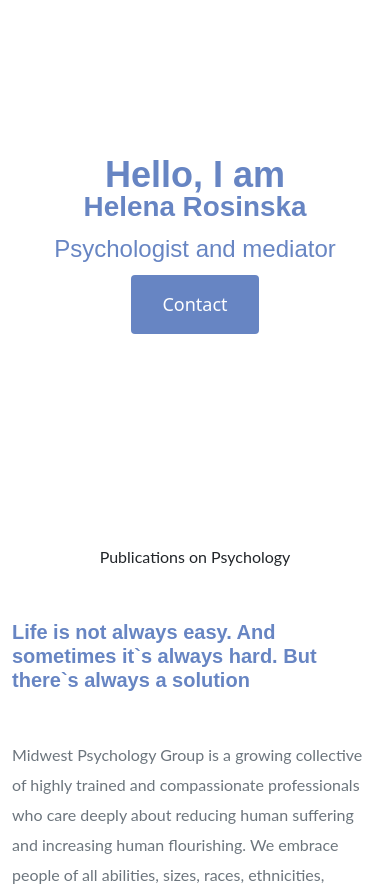
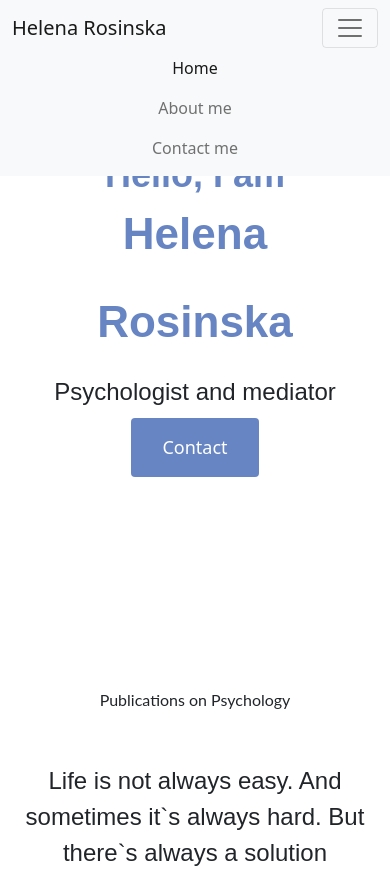
Before and after one commit to Oksihup/portfolio_psh, a plain HTML site: page index.html in a window 390 px wide. Shown: the top 884 px of the page. Drawn offline with nearby package versions, Linux system fonts and the light colour scheme; a web font is replaced by a local one.

Commit message:
Added menubar and pages About Contact

```diff
--- a/index.html
+++ b/index.html
@@ -29,6 +29,52 @@
     <title>Document</title>
   </head>
   <body>
+    <nav class="navbar navbar-expand-lg navbar-light bg-light fixed-top">
+      <div class="container">
+        <a class="navbar-brand" href="/" title="Homepage">Helena Rosinska</a>
+        <button
+          class="navbar-toggler"
+          type="button"
+          data-bs-toggle="collapse"
+          data-bs-target="#navbarNav"
+          aria-controls="navbarNav"
+          aria-expanded="false"
+          aria-label="Toggle navigation"
+        >
+          <span class="navbar-toggler-icon"></span>
+        </button>
+        <div class="navbar-collapse collapse show" id="navbarNav" style>
+          <ul class="navbar-nav">
+            <li class="nav-item">
+              <a
+                class="nav-link active"
+                aria-current="page"
+                href="/"
+                title="Homepage"
+                >Home</a
+              >
+            </li>
+            <li class="nav-item">
+              <a
+                class="nav-link"
+                href="/about.html"
+                title="About Helena Rosinska"
+                >About me</a
+              >
+            </li>
+            <li class="nav-item">
+              <a
+                class="nav-link"
+                href="/about.html#contact"
+                title="Contact Helena Rosinska"
+                >Contact me</a
+              >
+            </li>
+          </ul>
+        </div>
+      </div>
+    </nav>
+
     <div class="hero">
       <p>Hello, I am</p>
       <h1>Helena Rosinska</h1>
--- a/styles/portfolio.css
+++ b/styles/portfolio.css
@@ -10,7 +10,7 @@ p {
   font-size: 16px;
   line-height: 30px;
 }
-}
+
 body {
   text-align: center;
 }
@@ -22,29 +22,30 @@ body {
   font-family: var(--heading-font-family);
 }
 
-@media (max-width: 900px) h1 {
+@media (max-width: 900px) {
+  h1 {
     font-size: 44px;
     line-height: 2;
   }
+}
 
-.hero h2 {
+.hero {
+  text-align: center;
+  padding: 160px 20px;
+}
+
+h1 {
+  font-family: var(--heading-font-family);
+  color: var(--branding-color);
+  font-weight: bold;
+}
+
+h2 {
+  font-size: 20px;
   font-family: var(--heading-font-family);
   font-weight: normal;
   line-height: 1.5;
   font-size: 24px;
-}
-.hero {
-  text-align: center;
-  padding: 160px 20px;
-}
-.hero h1,
-h2 {
-  font-family: var(--heading-font-family);
-  color: var(--branding-color);
-  font-weight: bold;
-}
-h2 {
-  font-size: 20px;
 }
 
 h5 {
```
Also changed, not shown: about.html (added, +56 -0 lines), contact.html (added, +10 -0 lines), images/Logo_2.png (added). Lines whose indentation alone changed are shown as unchanged.
